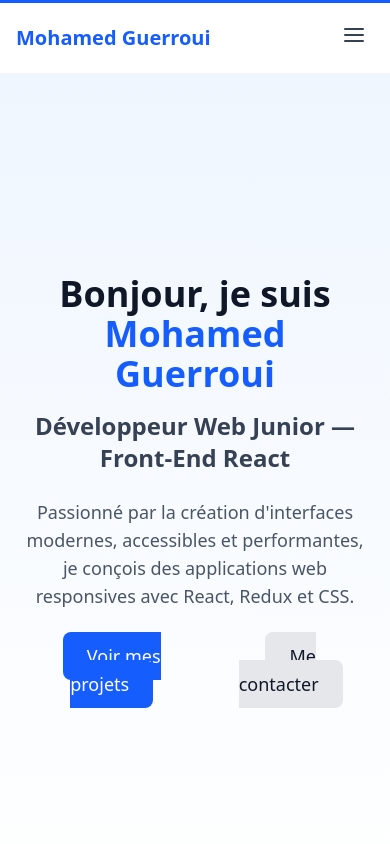
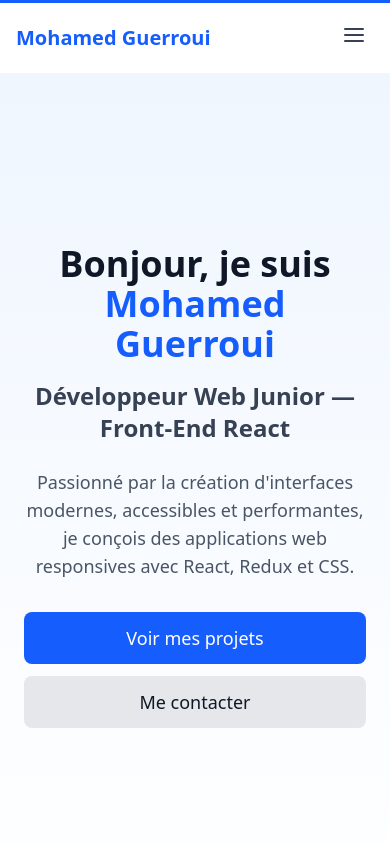
Before and after one commit to mhdgri/Portfolio, a React (Vite) app: page / in a window 390 px wide. Shown: the top 844 px of the page. Built offline with nearby package versions, Linux system fonts and the light colour scheme.

Commit message:
Empile les boutons du hero sur mobile et force la largeur pleine pour éviter le chevauchement

```diff
--- a/src/pages/Home.jsx
+++ b/src/pages/Home.jsx
@@ -8,7 +8,12 @@ const container = {
   show: {
     opacity: 1,
     y: 0,
-    transition: { duration: 0.6, ease: "easeOut", when: "beforeChildren", staggerChildren: 0.08 },
+    transition: {
+      duration: 0.6,
+      ease: "easeOut",
+      when: "beforeChildren",
+      staggerChildren: 0.08,
+    },
   },
 };
 
@@ -32,32 +37,54 @@ export default function Home() {
           animate="show"
           className="text-center max-w-3xl"
         >
-          <motion.h1 variants={item} className="text-4xl md:text-6xl font-extrabold text-gray-900 mb-4">
-            Bonjour, je suis <span className="text-blue-600">Mohamed Guerroui</span>
+          <motion.h1
+            variants={item}
+            className="text-4xl md:text-6xl font-extrabold text-gray-900 mb-4"
+          >
+            Bonjour, je suis{" "}
+            <span className="text-blue-600">Mohamed Guerroui</span>
           </motion.h1>
 
-          <motion.h2 variants={item} className="text-2xl md:text-3xl font-semibold text-gray-700 mb-6">
+          <motion.h2
+            variants={item}
+            className="text-2xl md:text-3xl font-semibold text-gray-700 mb-6"
+          >
             Développeur Web Junior — Front-End React
           </motion.h2>
 
-          <motion.p variants={item} className="text-lg md:text-xl text-gray-600 mb-8">
-            Passionné par la création d'interfaces modernes, accessibles et performantes,
-            je conçois des applications web responsives avec React, Redux et CSS.
+          <motion.p
+            variants={item}
+            className="text-lg md:text-xl text-gray-600 mb-8"
+          >
+            Passionné par la création d'interfaces modernes, accessibles et
+            performantes, je conçois des applications web responsives avec
+            React, Redux et CSS.
           </motion.p>
 
-          <motion.div variants={item} className="flex justify-center gap-4">
-            <motion.div whileHover={{ y: -2 }} whileTap={{ scale: 0.98 }}>
+          <motion.div
+            variants={item}
+            className="flex flex-col sm:flex-row justify-center gap-3 sm:gap-4"
+          >
+            <motion.div
+              whileHover={{ y: -2 }}
+              whileTap={{ scale: 0.98 }}
+              className="w-full sm:w-auto"
+            >
               <Link
                 to="/projects"
-                className="px-6 py-3 bg-blue-600 text-white rounded-lg text-lg font-medium hover:bg-blue-700 focus:ring-2 focus:ring-blue-500 transition"
+                className="w-full sm:w-auto px-6 py-3 bg-blue-600 text-white rounded-lg text-lg font-medium hover:bg-blue-700 focus:ring-2 focus:ring-blue-500 transition text-center block"
               >
                 Voir mes projets
               </Link>
             </motion.div>
-            <motion.div whileHover={{ y: -2 }} whileTap={{ scale: 0.98 }}>
+            <motion.div
+              whileHover={{ y: -2 }}
+              whileTap={{ scale: 0.98 }}
+              className="w-full sm:w-auto"
+            >
               <Link
                 to="/contact"
-                className="px-6 py-3 bg-gray-200 text-gray-900 rounded-lg text-lg font-medium hover:bg-gray-300 focus:ring-2 focus:ring-blue-500 transition"
+                className="w-full sm:w-auto px-6 py-3 bg-gray-200 text-gray-900 rounded-lg text-lg font-medium hover:bg-gray-300 focus:ring-2 focus:ring-blue-500 transition text-center block"
               >
                 Me contacter
               </Link>
```
